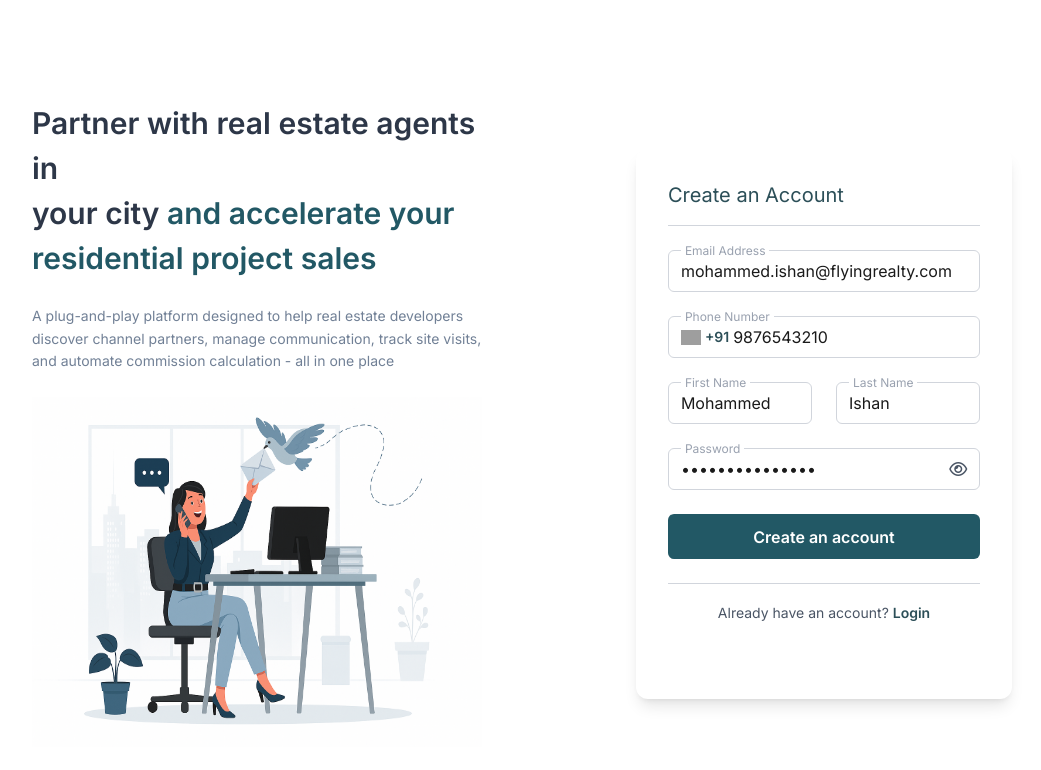
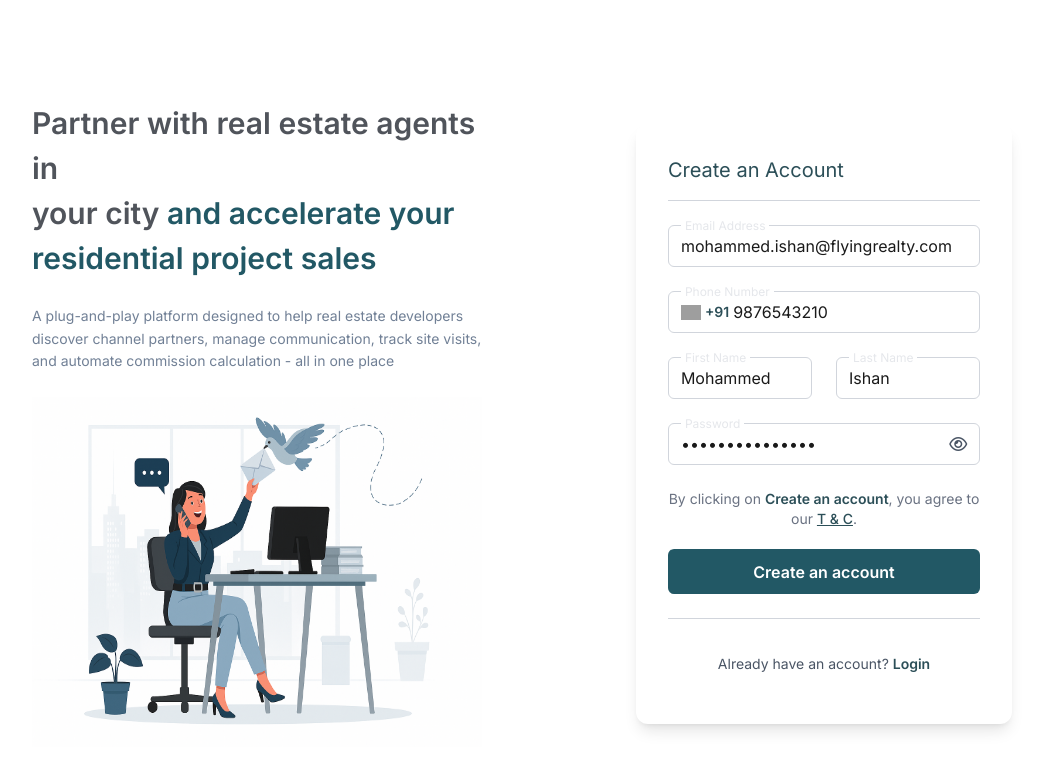
Before and after one commit to thunderavi/kabo-assigment-main-, a React (Vite) app: page / in a window 1280 px wide. Shown: the top 770 px of the page, without its empty margins (92-1133 px from the left). Built offline with nearby package versions, Linux system fonts and the light colour scheme; grey boxes are pictures that could not be loaded.

Commit message:
enchancement

```diff
--- a/src/components/FormSection.jsx
+++ b/src/components/FormSection.jsx
@@ -4,7 +4,7 @@ const FormSection = () => {
   return (
     <section className="flex items-center justify-center p-4 bg-white min-h-screen font-[Inter] ml-[100px] mr-[12%] ">
       <form
-        className="max-w-sm w-full bg-white rounded-xl shadow-lg p-6 sm:p-8 text-[#2c4f58] h-[550px]"
+        className="max-w-100 w-full bg-white rounded-xl shadow-lg p-6 sm:p-8 text-[#2c4f58] h-[600px]"
         autoComplete="off"
       >
         <h2 className="text-xl font-normal mb-4 text-customTeal">
@@ -16,7 +16,7 @@ const FormSection = () => {
         <div className="border border-gray-300 rounded-md px-3 py-2 mb-6 relative">
           <label
             htmlFor="email"
-            className="absolute -top-2 left-3 bg-white px-1 text-xs text-gray-400 select-none"
+            className="absolute -top-2 left-3 bg-white px-1 text-xs text-gray-200 select-none"
           >
             Email Address
           </label>
@@ -34,7 +34,7 @@ const FormSection = () => {
         <div className="border border-gray-300 rounded-md px-3 py-2 mb-6 relative flex items-center gap-2">
           <label
             htmlFor="phone"
-            className="absolute -top-2 left-3 bg-white px-1 text-xs text-gray-400 select-none"
+            className="absolute -top-2 left-3 bg-white px-1 text-xs text-gray-200 select-none"
           >
             Phone Number
           </label>
@@ -82,7 +82,7 @@ const FormSection = () => {
           <div className="flex-1 border border-gray-300 rounded-md px-3 py-2 relative">
             <label
               htmlFor="firstName"
-              className="absolute -top-2 left-3 bg-white px-1 text-xs text-gray-400 select-none"
+              className="absolute -top-2 left-3 bg-white px-1 text-xs text-gray-200 select-none"
             >
               First Name
             </label>
@@ -98,7 +98,7 @@ const FormSection = () => {
           <div className="flex-1 border border-gray-300 rounded-md px-3 py-2 relative">
             <label
               htmlFor="lastName"
-              className="absolute -top-2 left-3 bg-white px-1 text-xs text-gray-400 select-none"
+              className="absolute -top-2 left-3 bg-white px-1 text-xs text-gray-200 select-none"
             >
               Last Name
             </label>
@@ -117,7 +117,7 @@ const FormSection = () => {
         <div className="border border-gray-300 rounded-md px-3 py-2 relative mb-6">
           <label
             htmlFor="password"
-            className="absolute -top-2 left-3 bg-white px-1 text-xs text-gray-400 select-none"
+            className="absolute -top-2 left-3 bg-white px-1 text-xs text-gray-200 select-none"
           >
             Password
           </label>
@@ -139,6 +139,14 @@ const FormSection = () => {
           </button>
         </div>
 
+        <p className="text-sm text-gray-500 text-center mb-4">
+  By clicking on <span className="font-semibold text-[#2c4f58]">Create an account</span>, you agree to our{" "}
+  <a href="/terms" className="underline text-[#2c4f58] font-medium">
+    T & C
+  </a>.
+</p>
+
+
         {/* Submit Button */}
         <button
           type="submit"
@@ -151,8 +159,8 @@ const FormSection = () => {
         <hr className="border-t border-gray-300 mt-6 mb-4" />
 
         {/* Already have an account? Login */}
-        <div className="text-center">
-          <span className="text-sm text-gray-600">
+        <div className="text-center mt-8">
+          <span className="text-sm text-gray-600 ">
             Already have an account?{" "}
             <a href="/login" className="text-[#2c4f58] font-semibold">
               Login
--- a/src/components/Home.css
+++ b/src/components/Home.css
@@ -34,7 +34,7 @@ body {
 .main-heading {
   font-size: 1.5rem;
   font-weight: 600;
-  color: #2d3748;
+  color: #50545b;
 }
 
 @media (min-width: 768px) {
--- a/src/components/Home.jsx
+++ b/src/components/Home.jsx
@@ -7,7 +7,7 @@ const Home = () => {
   return (
     <main className="main-container">
       <section className="left-section">
-        <h1 className="main-heading">
+        <h1 className="main-heading ">
           Partner with real estate agents in
           <br />
           your city{' '}
```
